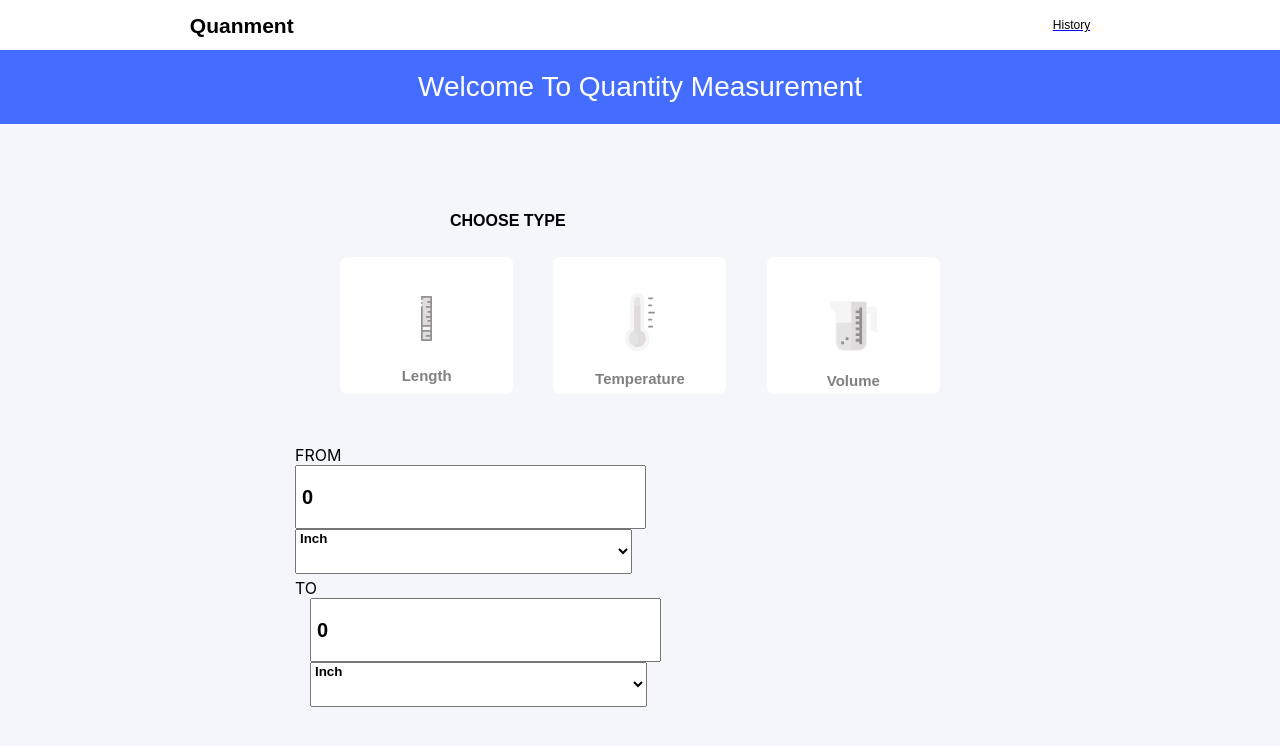
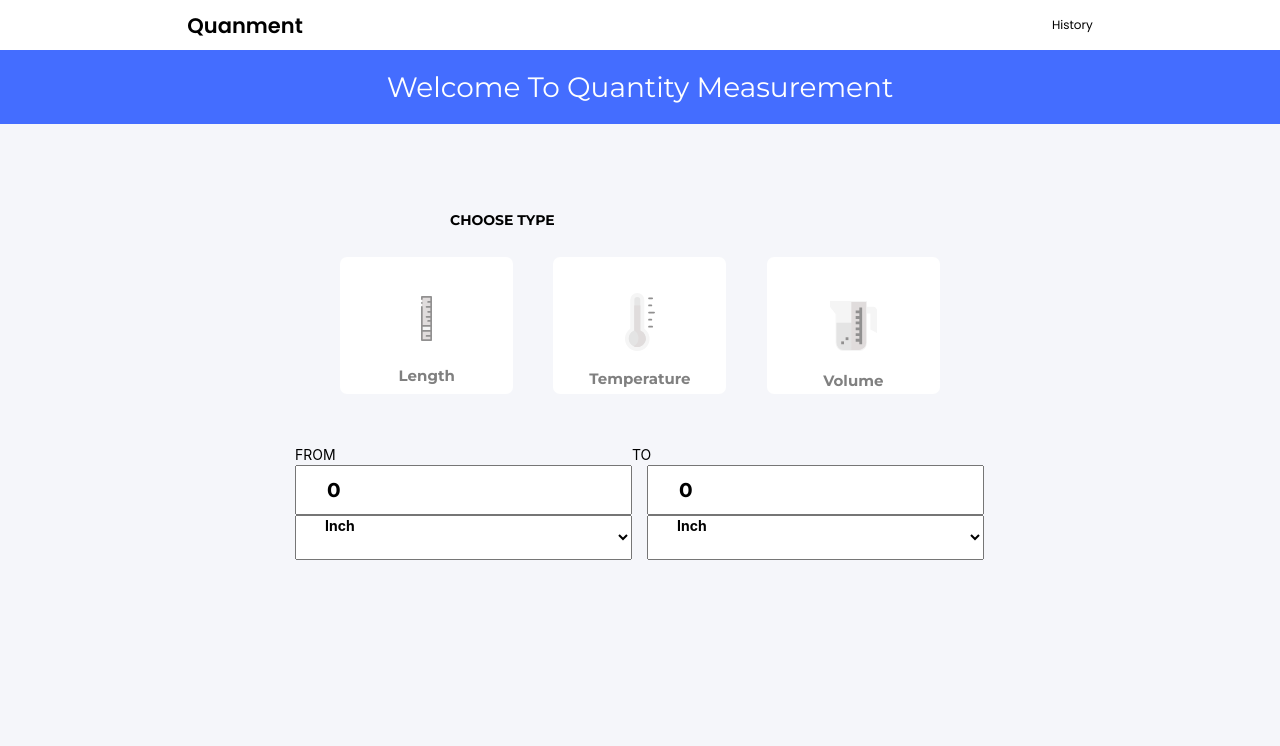
Before and after one commit to ruchika6698/QuantityMeasurement-Frontend, a React (Create React App) app: page / in a window 1280 px wide. Shown: the top 746 px of the page. Built offline with nearby package versions, Linux system fonts and the light colour scheme.

Commit message:
Refactor:changes in CSS component

```diff
--- a/package.json
+++ b/package.json
@@ -3,12 +3,16 @@
   "version": "0.1.0",
   "private": true,
   "dependencies": {
+    "@material-ui/core": "^4.10.1",
     "@testing-library/jest-dom": "^4.2.4",
     "@testing-library/react": "^9.5.0",
     "@testing-library/user-event": "^7.2.1",
+    "axios": "^0.19.2",
     "react": "^16.13.1",
     "react-dom": "^16.13.1",
-    "react-scripts": "3.4.1"
+    "react-router-dom": "^5.2.0",
+    "react-scripts": "3.4.1",
+    "react-toastify": "^6.0.5"
   },
   "scripts": {
     "start": "react-scripts start",
--- a/public/index.html
+++ b/public/index.html
@@ -15,6 +15,8 @@
       user's mobile device or desktop. See https://developers.google.com/web/fundamentals/web-app-manifest/
     -->
     <link rel="manifest" href="%PUBLIC_URL%/manifest.json" />
+    <link rel="stylesheet" href="https://maxcdn.bootstrapcdn.com/bootstrap/3.4.1/css/bootstrap.min.css">
+    <link href="https://fonts.googleapis.com/css2?family=Montserrat:wght@400;500;700&family=Poppins:wght@400;600&family=Roboto:wght@500&display=swap" rel="stylesheet">
     <!--
       Notice the use of %PUBLIC_URL% in the tags above.
       It will be replaced with the URL of the `public` folder during the build.
@@ -24,8 +26,9 @@
       work correctly both with client-side routing and a non-root public URL.
       Learn how to configure a non-root public URL by running `npm run build`.
     -->
-    <title>React App</title>
+    <title>Quantity Measurement</title>
   </head>
+
   <body>
     <noscript>You need to enable JavaScript to run this app.</noscript>
     <div id="root"></div>
--- a/src/CSS/TopBar.css
+++ b/src/CSS/TopBar.css
@@ -290,11 +290,8 @@
         }
 }
 
-@media only (min-width: 505px) {
-    .length{
-        display:flex;
-        flex-direction:column;
-        flex-shrink:2;
+@media screen and (device-width: 360px) {
+  .length{
         width: 400px;
         height:137px;
     }
--- a/src/CSS/optiontype.css
+++ b/src/CSS/optiontype.css
@@ -24,6 +24,7 @@
     outline:none;
     padding: 5px;
     font-weight: bold;
+     text-indent: 25px;
     text-align: left;
     font: Medium 31px/40px Roboto;
     letter-spacing: 0px;
@@ -45,7 +46,8 @@
     text-align: left;
     font-weight: bold;
     font-size: 20px;
-    line-height: 40px;
+    line-height: 15px;
+    text-indent: 25px;
     font-family: 'Montserrat', sans-serif;
     letter-spacing: 0px;
     color: #000000;
@@ -58,9 +60,12 @@
     left: 717px;
     width: 337px;
     height: 45px;
-    font-weight: bold;
     margin-left: 15px;
     display:flex;
+    font-weight: bold;
+    line-height: 15px;
+    display:inline-block;
+    text-indent: 25px;
     flex-direction:column;
     align-items:center;
     outline:none;
@@ -72,8 +77,11 @@
     left: 385px;
     width: 337px;
     height: 45px;
+    display:inline-block;
     font-weight: bold;
+    text-indent: 25px;
     display:flex;
+    line-height: 40px;
     flex-direction:column;
     outline:none;
     align-items:center;
@@ -88,7 +96,7 @@
 }
 
  @media only screen and (max-width: 1024px) {
-        .input,.input1,.select,.select1{
+        .input,.select,.output,.outputselect{
             width: 230px;
             margin-right: 20px;
             padding: 10px;
@@ -98,14 +106,22 @@
             left: 60%;
         }
 }
-@media only and screen (min-width: 505px) {
-    .input,.input1,.select,.select1{
-            width: 60px;
+@media screen and (device-width: 360px)
+  {
+      .form{
+        width: 60px;
+        margin-top: 20px;
+        margin-right: 20px;
+        padding: 6px;
+      }
+      .input,.select,.output,.outputselect{
+            width: 10px;
+            margin-top: 20px;
             margin-right: 20px;
             padding: 6px;
         }
     .box{
-            width: 350px;
-            left: 80%;
+            width: 400px;
+            height: 270px;
         }
 }
--- a/src/Components/topBar.jsx
+++ b/src/Components/topBar.jsx
@@ -67,12 +67,6 @@ export class TopBar extends React.Component {
       this.setState({options:this.state.unit3});
       console.log(this.state.options);
     }
-    closePopper() {
-        this.setState({
-            openImg: false
-        })
-        console.log(this.state.openImg);
-    }
 
 render() {
     return (
```
Also changed, not shown: 1 other file (tests, documents, lock files or other folders).
